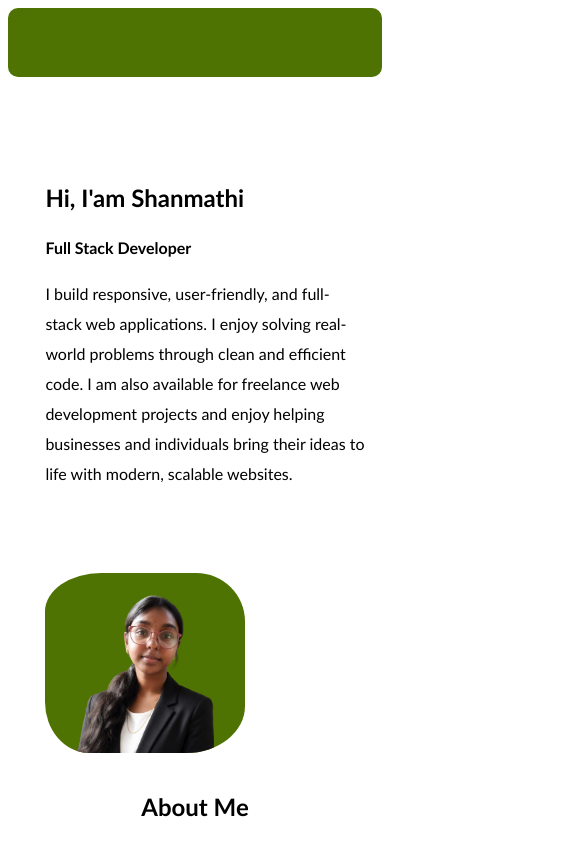
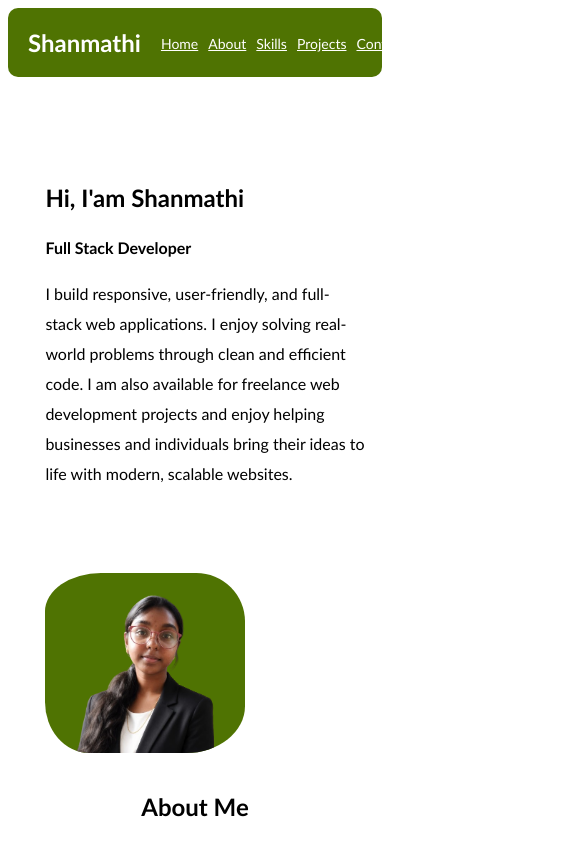
Before and after one commit to shanmathi180/portfolio, a React (Vite) app: page / in a window 390 px wide. Shown: the top 844 px of the page, 585 px wide, since content can reach past the window. Built offline with nearby package versions, Linux system fonts and the light colour scheme.

Commit message:
Update Navbar.css

```diff
--- a/src/styles/Navbar.css
+++ b/src/styles/Navbar.css
@@ -23,3 +23,22 @@ a {
     color: white;
     font-family: 'Gill Sans', 'Gill Sans MT', Calibri, 'Trebuchet MS', sans-serif;
 }
+@media (max-width: 768px) {
+  nav {
+    gap: 20px;
+    padding: 0 20px;
+    justify-content: space-between;
+    width: 100%;
+    box-sizing: border-box;
+  }
+
+  ul {
+    gap: 10px;
+    padding: 0;
+    margin: 0;
+  }
+
+  nav a {
+    font-size: 14px;
+  }
+}
```
